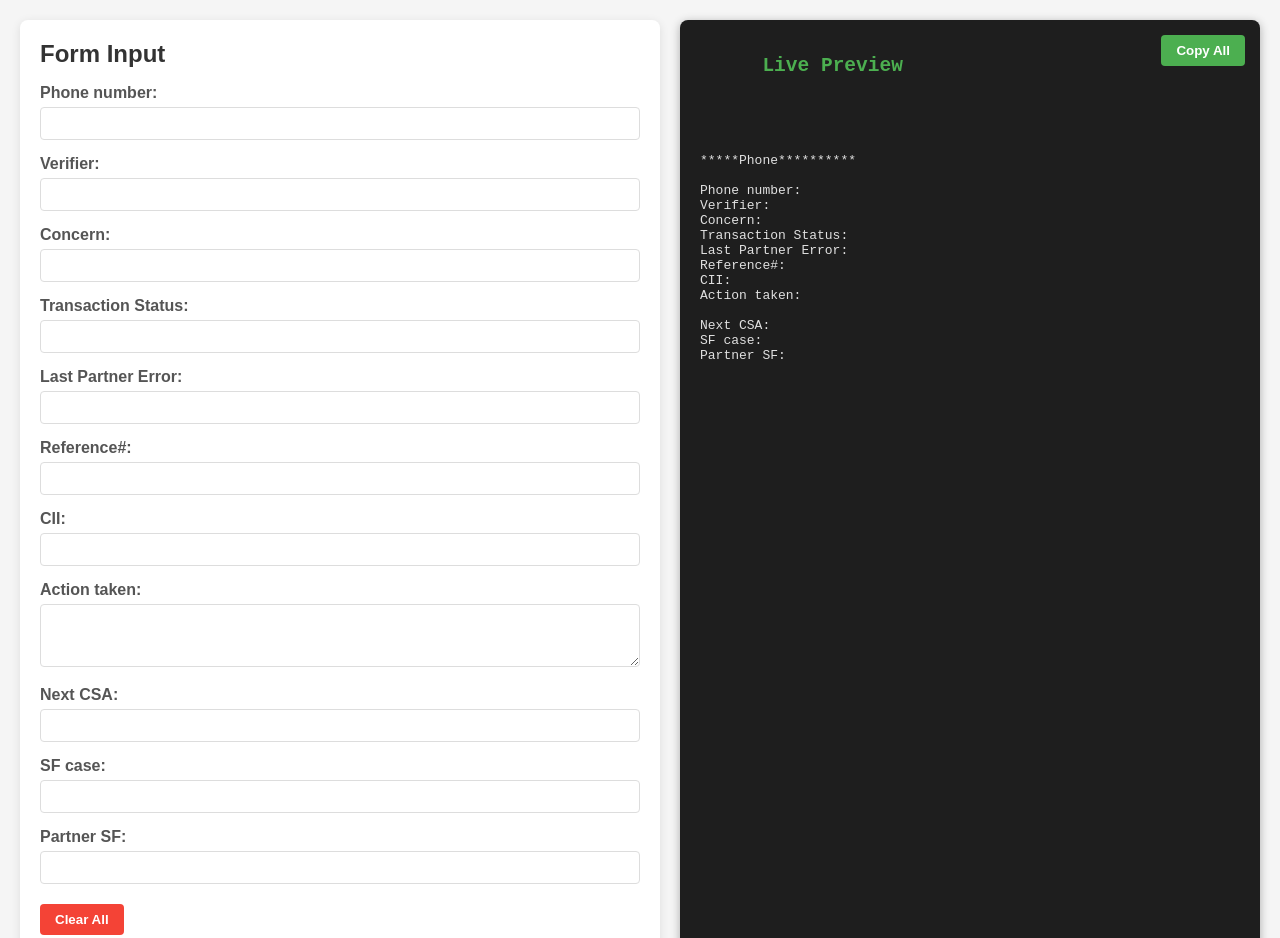
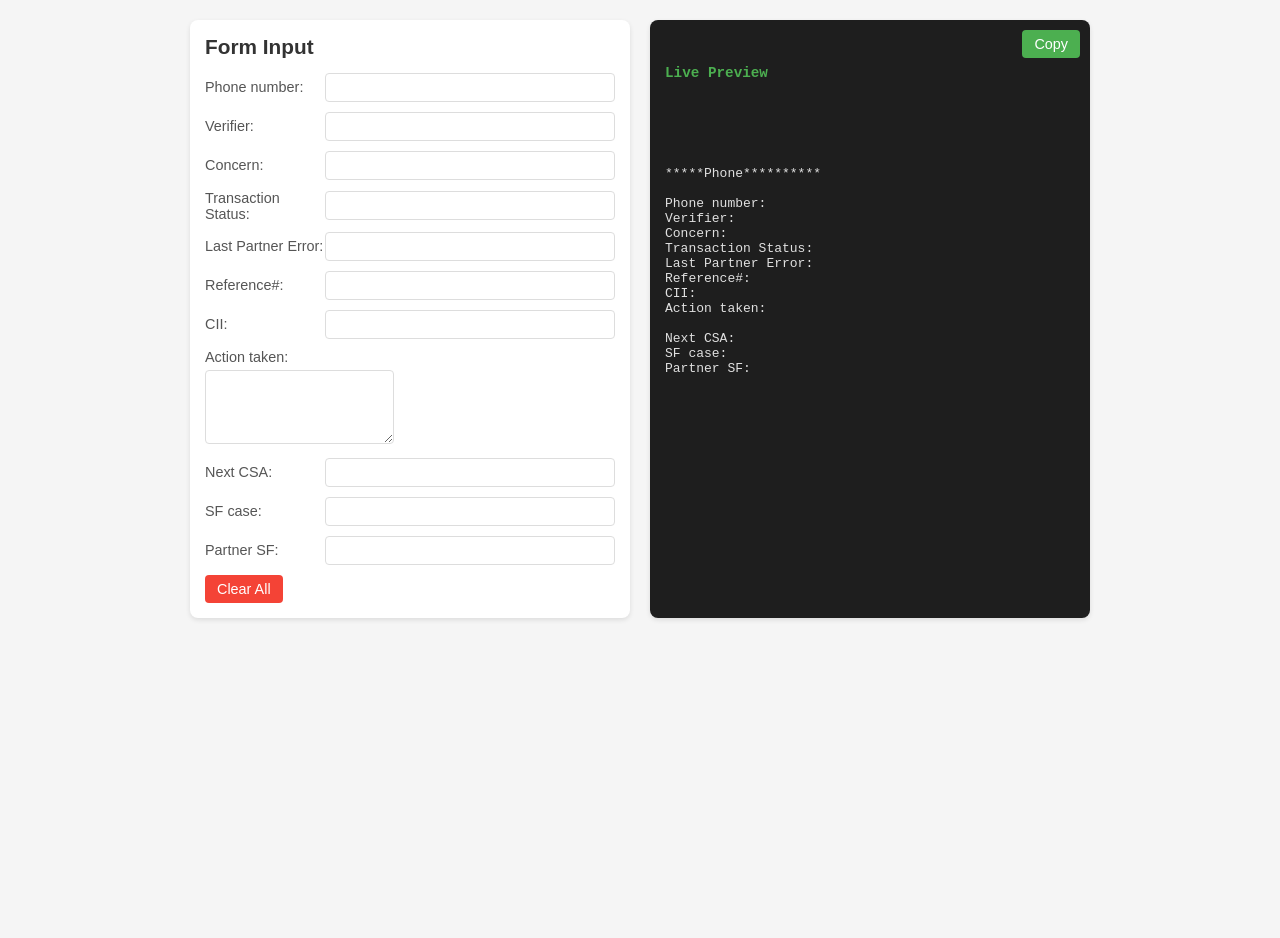
Before and after one commit to apollo09460/phone, a plain HTML site: page index.html in a window 1280 px wide. Shown: the top 938 px of the page. After the commit the page ends 800 px from the top, so only its background shows below. Drawn offline with Linux system fonts and the light colour scheme.

Commit message:
Update index.html

```diff
--- a/index.html
+++ b/index.html
@@ -8,62 +8,74 @@
         body {
             font-family: Arial, sans-serif;
             display: flex;
+            justify-content: center;
             margin: 0;
             padding: 20px;
             background-color: #f5f5f5;
         }
-        .form-container {
-            width: 50%;
-            padding: 20px;
+        .container {
+            display: flex;
+            max-width: 900px;
+            width: 100%;
+            gap: 20px;
+        }
+        .form-container, .preview-container {
+            flex: 1;
+            padding: 15px;
             background-color: white;
             border-radius: 8px;
-            box-shadow: 0 2px 10px rgba(0,0,0,0.1);
+            box-shadow: 0 2px 5px rgba(0,0,0,0.1);
         }
         .preview-container {
-            width: 45%;
-            margin-left: 20px;
-            padding: 20px;
             background-color: #1e1e1e;
-            border-radius: 8px;
             color: #e0e0e0;
             font-family: monospace;
             white-space: pre;
             overflow: auto;
-            box-shadow: 0 2px 10px rgba(0,0,0,0.3);
             position: relative;
         }
         h1 {
-            font-size: 1.5em;
+            font-size: 1.3em;
             margin-top: 0;
             color: #333;
         }
         .form-group {
-            margin-bottom: 15px;
+            display: flex;
+            margin-bottom: 10px;
+            align-items: center;
+        }
+        .form-group textarea {
+            width: 100%;
         }
         label {
-            display: block;
-            margin-bottom: 5px;
-            font-weight: bold;
+            width: 120px;
+            font-size: 0.9em;
             color: #555;
         }
-        input[type="text"], textarea {
-            width: 100%;
-            padding: 8px;
+        input, textarea {
+            flex: 1;
+            padding: 6px;
             border: 1px solid #ddd;
             border-radius: 4px;
-            box-sizing: border-box;
         }
-        .button-group {
-            margin-top: 20px;
-            display: flex;
-            gap: 10px;
+        textarea {
+            height: 60px;
+        }
+        .action-group {
+            display: block;
+            margin-bottom: 10px;
+        }
+        .action-group label {
+            display: block;
+            width: 100%;
+            margin-bottom: 5px;
         }
         button {
-            padding: 8px 15px;
+            padding: 6px 12px;
             border: none;
             border-radius: 4px;
             cursor: pointer;
-            font-weight: bold;
+            font-size: 0.9em;
         }
         #clearBtn {
             background-color: #f44336;
@@ -73,25 +85,20 @@
             background-color: #4CAF50;
             color: white;
             position: absolute;
-            top: 15px;
-            right: 15px;
+            top: 10px;
+            right: 10px;
         }
         .preview-title {
             color: #4CAF50;
-            margin-top: 0;
-            margin-right: 80px;
-            display: inline-block;
-        }
-        .phone-title {
-            color: #ff9800;
-            margin-bottom: 15px;
+            margin: 0 40px 10px 0;
+            font-size: 1.1em;
         }
         .copy-confirmation {
             position: absolute;
-            top: 15px;
-            right: 100px;
+            top: 10px;
+            right: 70px;
             color: #4CAF50;
-            font-weight: bold;
+            font-size: 0.9em;
             opacity: 0;
             transition: opacity 0.3s;
         }
@@ -101,6 +108,7 @@
     </style>
 </head>
 <body>
+    <div class="container">
         <div class="form-container">
             <h1>Form Input</h1>
             <div class="form-group">
@@ -131,7 +139,7 @@
                 <label for="cii">CII:</label>
                 <input type="text" id="cii">
             </div>
-        <div class="form-group">
+            <div class="action-group">
                 <label for="actionTaken">Action taken:</label>
                 <textarea id="actionTaken" rows="3"></textarea>
             </div>
@@ -147,16 +155,13 @@
                 <label for="partnerSF">Partner SF:</label>
                 <input type="text" id="partnerSF">
             </div>
-
-        <div class="button-group">
             <button id="clearBtn">Clear All</button>
-        </div>
         </div>
 
         <div class="preview-container">
             <h2 class="preview-title">Live Preview</h2>
             <div class="copy-confirmation" id="copyConfirmation">Copied!</div>
-        <button id="copyBtn">Copy All</button>
+            <button id="copyBtn">Copy</button>
             <div id="livePreview">
 *****Phone**********
 
@@ -172,6 +177,7 @@ Action taken:
 Next CSA:
 SF case:
 Partner SF:
+            </div>
         </div>
     </div>
 
@@ -238,7 +244,6 @@ Partner SF: ${partnerSF}`;
         document.getElementById('clearBtn').addEventListener('click', clearAll);
         document.getElementById('copyBtn').addEventListener('click', copyAll);
 
-        // Update preview when any input changes
         const inputs = document.querySelectorAll('input, textarea');
         inputs.forEach(input => {
             input.addEventListener('input', updatePreview);
```
Lines whose indentation alone changed are shown as unchanged.
